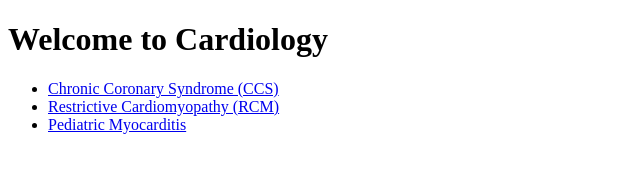
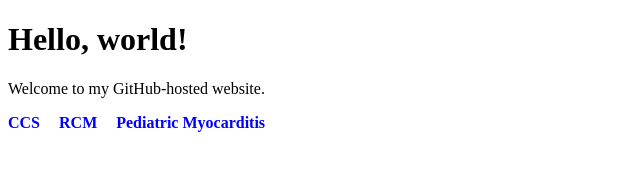
Before and after one commit to vikhyath1alpha/Cardiology, a plain HTML site: page index.html in a window 1280 px wide. Shown: the whole page, without its empty margins (0-640 px from the left). Drawn offline with Linux system fonts and the light colour scheme.

Commit message:
Update index.html

```diff
--- a/index.html
+++ b/index.html
@@ -2,14 +2,31 @@
 <html>
 <head>
     <title>Cardiology Topics</title>
+    <style>
+        nav ul {
+            list-style-type: none;
+            padding: 0;
+        }
+        nav li {
+            display: inline;
+            margin-right: 15px;
+        }
+        nav a {
+            text-decoration: none;
+            color: blue;
+            font-weight: bold;
+        }
+    </style>
 </head>
 <body>
-    <h1>Welcome to Cardiology</h1>
+    <h1>Hello, world!</h1>
+    <p>Welcome to my GitHub-hosted website.</p>
+
     <nav>
         <ul>
-            <li><a href="CCS.html">Chronic Coronary Syndrome (CCS)</a></li>
-            <li><a href="RCM.html">Restrictive Cardiomyopathy (RCM)</a></li>
-            <li><a href="pediatric%20myocarditis.html">Pediatric Myocarditis</a></li>
+            <li><a href="CCS.html">CCS</a></li>
+            <li><a href="RCM.html">RCM</a></li>
+            <li><a href="pediatric-myocarditis.html">Pediatric Myocarditis</a></li>
         </ul>
     </nav>
 </body>
```
